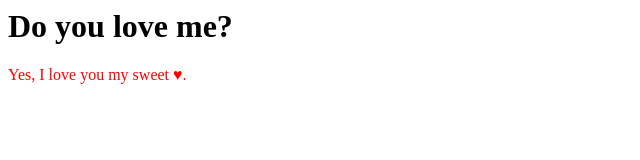
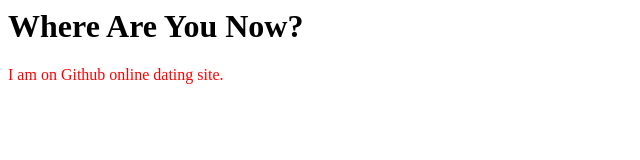
Before and after one commit to sigraves/2022, a plain HTML site: page index.html in a window 1280 px wide. Shown: the whole page, without its empty margins (0-640 px from the left). Drawn offline with Linux system fonts and the light colour scheme; files that its build step writes are made by us from their sources.

Commit message:
Update index.html

```diff
--- a/index.html
+++ b/index.html
@@ -5,8 +5,8 @@
 </head>
 
 <body>
-    <h1>Do you love me?</h1>
-    <p>Yes, I love you my sweet &hearts;.</p>
+    <h1>Where Are You Now?</h1>
+    <p>I am on Github online dating site.</p>
 
 </body>
 </html>
```
